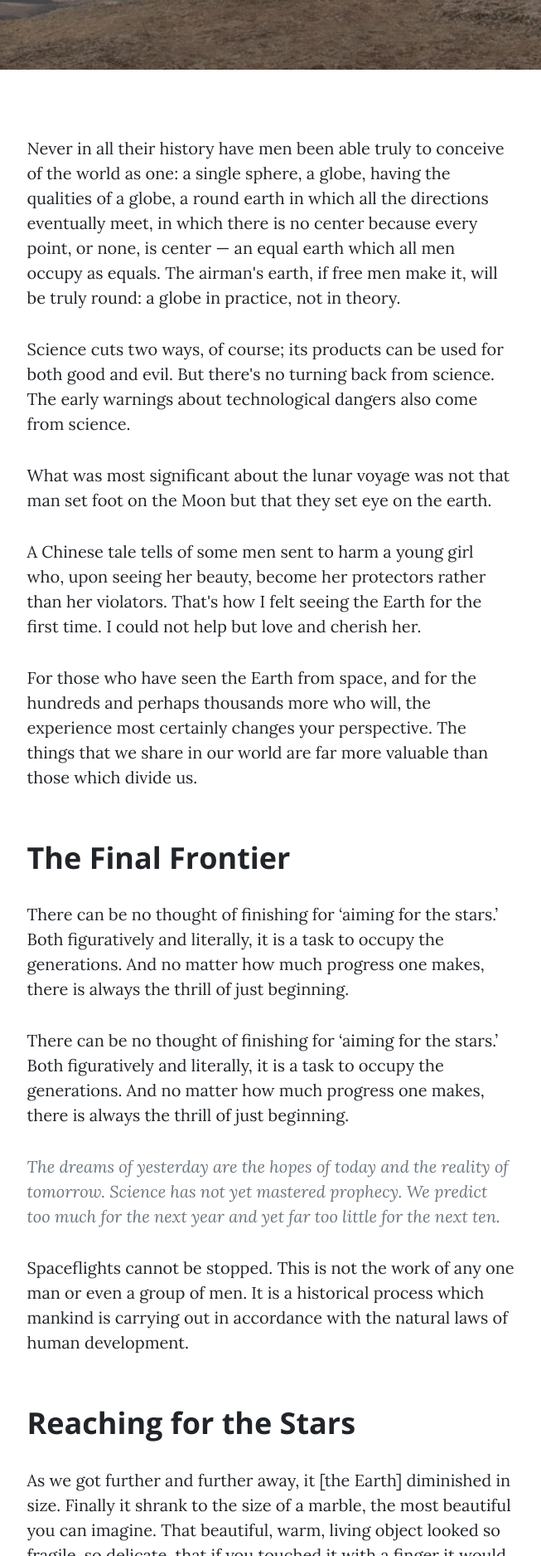
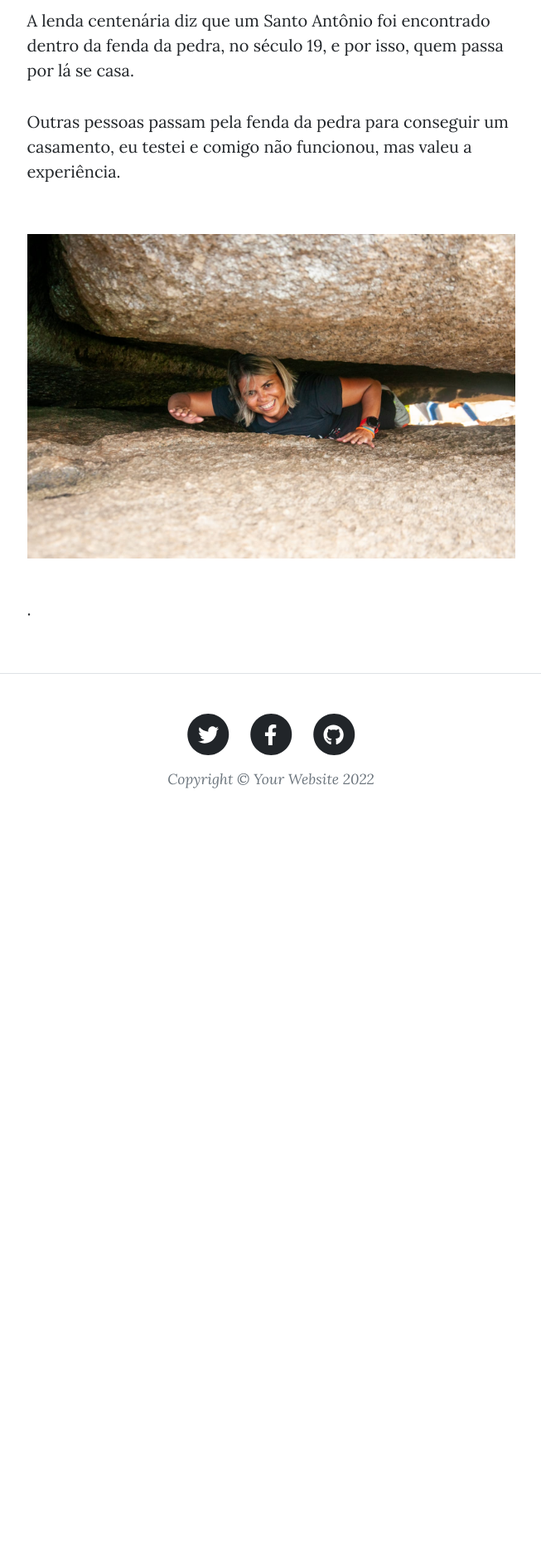
Before and after one commit to Azzi77/projeto_site, a plain HTML site: page post.html in a window 1280 px wide. Shown: the part 925-2800 px from the top of the page at 83% size, without its empty margins (313-966 px from the left). After the commit the page ends 1926 px from the top, so only its background shows below. Drawn offline with nearby package versions, Linux system fonts and the light colour scheme.

Commit message:
alterações

```diff
--- a/post.html
+++ b/post.html
@@ -19,7 +19,7 @@
         <!-- Navigation-->
         <nav class="navbar navbar-expand-lg navbar-light" id="mainNav">
             <div class="container px-4 px-lg-5">
-                <a class="navbar-brand" href="index.html">Start Bootstrap</a>
+                <a class="navbar-brand" href="index.html">@revivendo.porai</a>
                 <button class="navbar-toggler" type="button" data-bs-toggle="collapse" data-bs-target="#navbarResponsive" aria-controls="navbarResponsive" aria-expanded="false" aria-label="Toggle navigation">
                     Menu
                     <i class="fas fa-bars"></i>
@@ -35,7 +35,7 @@
             </div>
         </nav>
         <!-- Page Header-->
-        <header class="masthead" style="background-image: url('assets/img/imagem1.jpg')">
+        <header class="masthead" style="background-image: url('assets/img/pedraStoAntonio.jpg')">
             <div class="container position-relative px-4 px-lg-5">
                 <div class="row gx-4 gx-lg-5 justify-content-center">
                     <div class="col-md-10 col-lg-8 col-xl-7">
@@ -43,12 +43,12 @@
                             <h1                                              </h1></br>
                             </br>
 
-                            <h1>O que você acha de acompanhar minhas aventuras pelo Brasil?</h1>
-                            <h2 class="subheading">Um sonho começa a ser construido, bora fazer parte desse sonho comigo. </br>
-                                Tem novidade chegando @revivendo.porai
+                            <h1></h1>
+                            <h2 class="subheading"> </br>
+
                             <span class="meta">
 
-                                <a href="#!">fotografia @juniorfranco</a>
+                                <a href="#!"></a>
 
                             </span>
                         </div>
@@ -61,27 +61,27 @@
             <div class="container px-4 px-lg-5">
                 <div class="row gx-4 gx-lg-5 justify-content-center">
                     <div class="col-md-10 col-lg-8 col-xl-7">
-                        <p>Never in all their history have men been able truly to conceive of the world as one: a single sphere, a globe, having the qualities of a globe, a round earth in which all the directions eventually meet, in which there is no center because every point, or none, is center — an equal earth which all men occupy as equals. The airman's earth, if free men make it, will be truly round: a globe in practice, not in theory.</p>
-                        <p>Science cuts two ways, of course; its products can be used for both good and evil. But there's no turning back from science. The early warnings about technological dangers also come from science.</p>
-                        <p>What was most significant about the lunar voyage was not that man set foot on the Moon but that they set eye on the earth.</p>
-                        <p>A Chinese tale tells of some men sent to harm a young girl who, upon seeing her beauty, become her protectors rather than her violators. That's how I felt seeing the Earth for the first time. I could not help but love and cherish her.</p>
-                        <p>For those who have seen the Earth from space, and for the hundreds and perhaps thousands more who will, the experience most certainly changes your perspective. The things that we share in our world are far more valuable than those which divide us.</p>
-                        <h2 class="section-heading">The Final Frontier</h2>
-                        <p>There can be no thought of finishing for ‘aiming for the stars.’ Both figuratively and literally, it is a task to occupy the generations. And no matter how much progress one makes, there is always the thrill of just beginning.</p>
-                        <p>There can be no thought of finishing for ‘aiming for the stars.’ Both figuratively and literally, it is a task to occupy the generations. And no matter how much progress one makes, there is always the thrill of just beginning.</p>
-                        <blockquote class="blockquote">The dreams of yesterday are the hopes of today and the reality of tomorrow. Science has not yet mastered prophecy. We predict too much for the next year and yet far too little for the next ten.</blockquote>
-                        <p>Spaceflights cannot be stopped. This is not the work of any one man or even a group of men. It is a historical process which mankind is carrying out in accordance with the natural laws of human development.</p>
-                        <h2 class="section-heading">Reaching for the Stars</h2>
-                        <p>As we got further and further away, it [the Earth] diminished in size. Finally it shrank to the size of a marble, the most beautiful you can imagine. That beautiful, warm, living object looked so fragile, so delicate, that if you touched it with a finger it would crumble and fall apart. Seeing this has to change a man.</p>
-                        <a href="#!"><img class="img-fluid" src="assets/img/post-sample-image.jpg" alt="..." /></a>
-                        <span class="caption text-muted">To go places and do things that have never been done before – that’s what living is all about.</span>
-                        <p>Space, the final frontier. These are the voyages of the Starship Enterprise. Its five-year mission: to explore strange new worlds, to seek out new life and new civilizations, to boldly go where no man has gone before.</p>
-                        <p>As I stand out here in the wonders of the unknown at Hadley, I sort of realize there’s a fundamental truth to our nature, Man must explore, and this is exploration at its greatest.</p>
+                        <p> A foto acima foi tirada em uma das minhas viagens pelo interior da Paraíba, na cidade de Fagudes um municipio que fica a 40 km de Campina Grande(PB).</p>
+                        <p>A lenda centenária diz que um Santo Antônio foi encontrado dentro da fenda da pedra, no século 19, e por isso, quem passa por lá se casa.</p>
+                        <p>A lenda centenária diz que um Santo Antônio foi encontrado dentro da fenda da pedra, no século 19, e por isso, quem passa por lá se casa.</p>
+                        <p>Outras pessoas passam pela fenda da pedra para conseguir um casamento, eu testei e comigo não funcionou, mas valeu a experiência.</p>
+                        <p></p>
+                        <h2 class="section-heading"></h2>
+                        <p></p>
+                        <p></p>
+                        <blockquote class="blockquote"></blockquote>
+                        <p></p>
+                        <h2 class="section-heading"></h2>
+                        <p></p>
+                        <a href="#!"><img class="img-fluid" src="assets/img/pedra.jpg" alt="..." /></a>
+                        <span class="caption text-muted"></span>
+                        <p></p>
+                        <p></p>
                         <p>
-                            Placeholder text by
-                            <a href="http://spaceipsum.com/">Space Ipsum</a>
-                            &middot; Images by
-                            <a href="https://www.flickr.com/photos/nasacommons/">NASA on The Commons</a>
+
+                            <a href="http://spaceipsum.com/"></a>
+                            &middot;
+                            <a href="https://www.flickr.com/photos/nasacommons/"></a>
                         </p>
                     </div>
                 </div>
```
Also changed, not shown: assets/img/pedra.jpg (added), assets/img/pedraStoAntonio.jpg (added), assets/img/pordosol.jpg (added).
